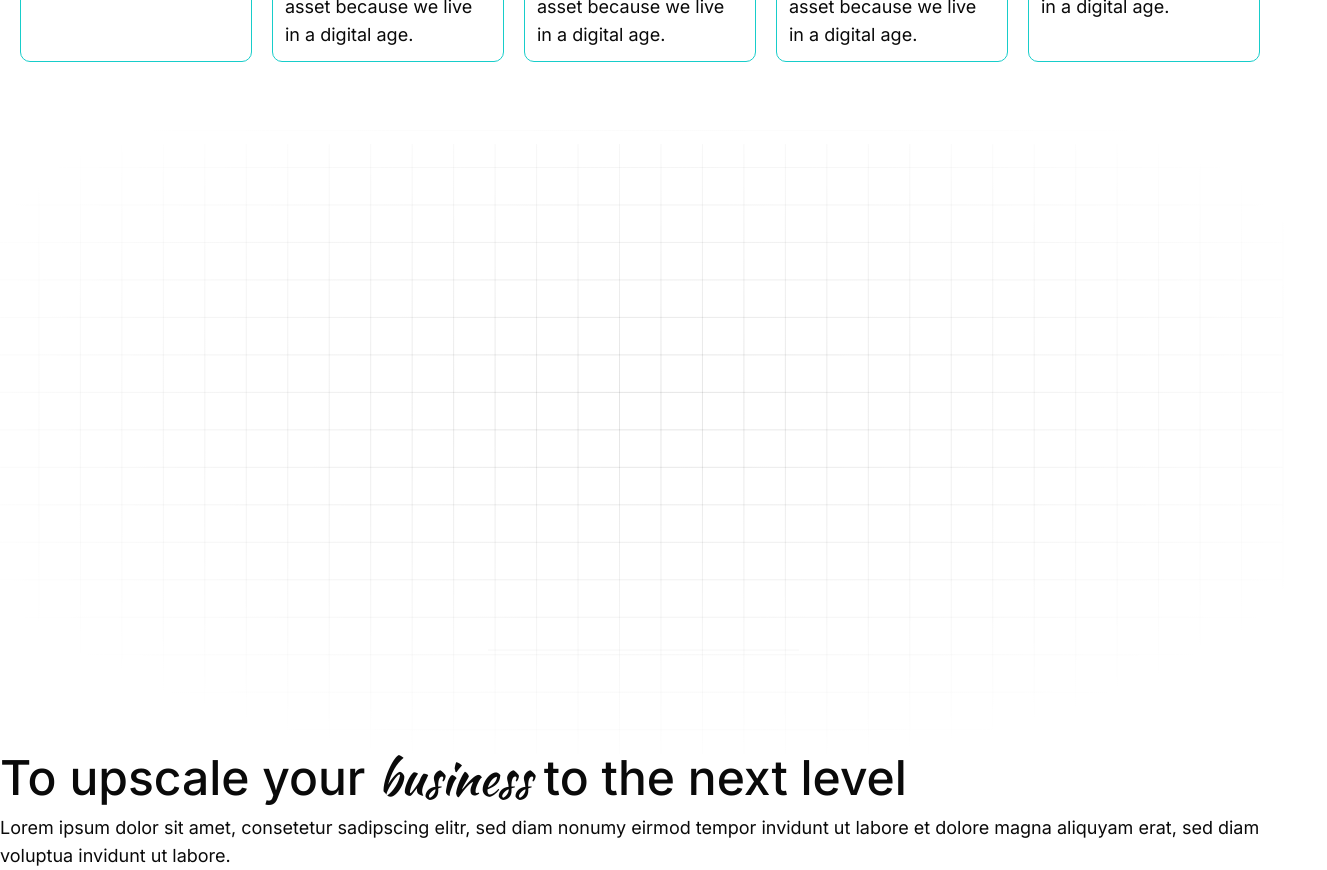
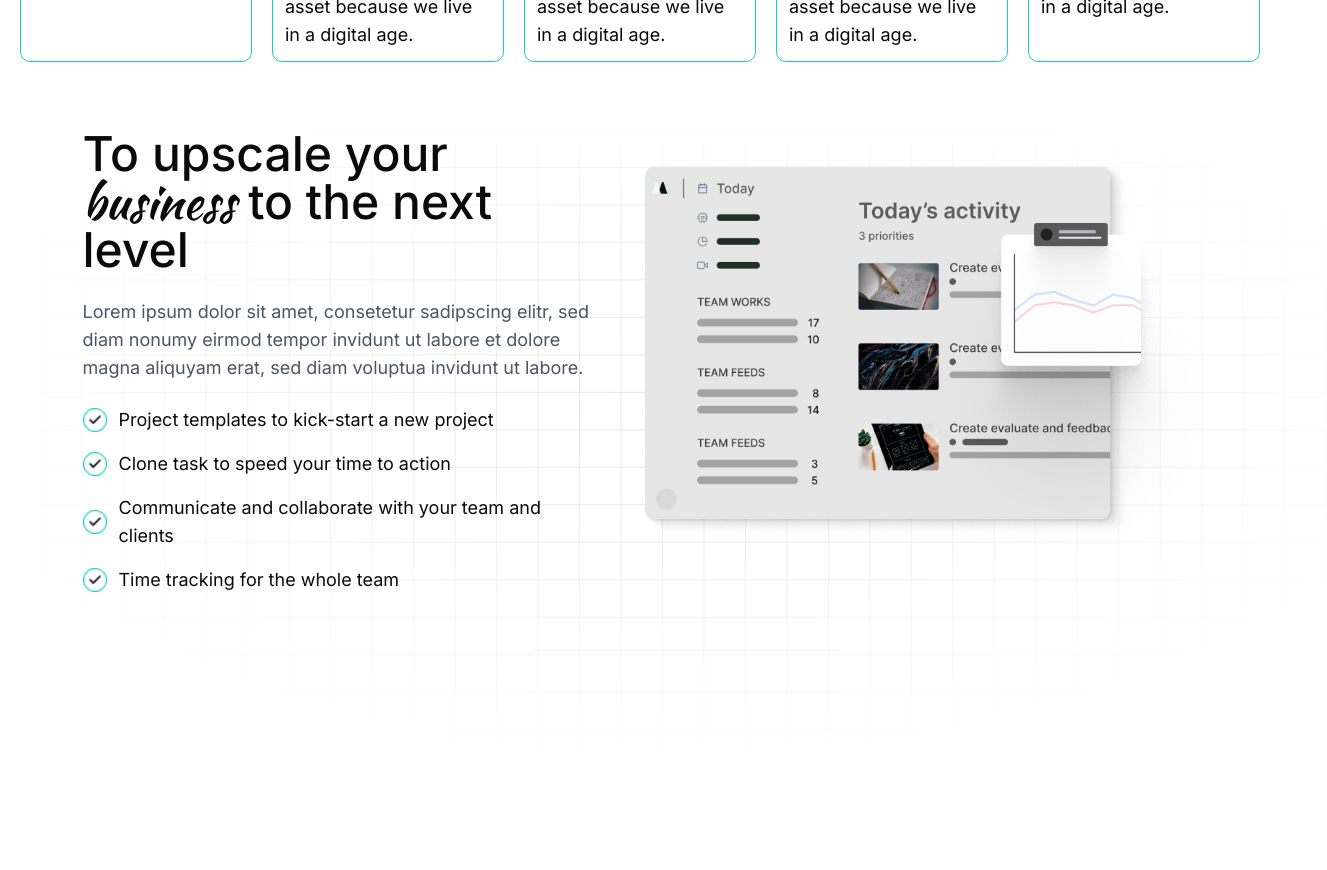
Before and after one commit to Roshen-Perera/ceylon-developers-portfolio, a Next.js app: page / in a window 1280 px wide. Shown: the part 1180-2050 px from the top of the page, 1327 px wide, since content can reach past the window. After the commit the page ends 1934 px from the top, so only its background shows below. Built offline with nearby package versions, Linux system fonts and the light colour scheme.

Commit message:
Added meshvector below div

```diff
--- a/app/page.tsx
+++ b/app/page.tsx
@@ -5,8 +5,6 @@ import MeshVector2 from "@/components/meshVector2";
 import NavBar from "@/components/navBar";
 import ServiceCarousel from "@/components/serviceCarousel";
 import Image from "next/image";
-
-
 
 export default function Home() {
   return (
@@ -69,17 +67,74 @@ export default function Home() {
       <div className="flex flex-col items-center justify-center mt-12">
         {/* <MeshVector /> */}
         <MeshVector2 />
-        <div className="flex flex-row">
-          <div className="flex flex-col gap-3">
+        <div className="flex flex-row items-center gap-12">
+          <div className="flex flex-col gap-6 flex-1 max-w-lg">
             <p className="text-5xl font-medium">
               To upscale your <span className="font-kaushan">business</span> to
               the next level
             </p>
-            <p className="text-lg">
+            <p className="text-lg text-gray-600">
               Lorem ipsum dolor sit amet, consetetur sadipscing elitr, sed diam
               nonumy eirmod tempor invidunt ut labore et dolore magna aliquyam
               erat, sed diam voluptua invidunt ut labore.
             </p>
+            <div className="flex flex-col gap-4">
+              <div className="flex flex-row gap-3 items-center">
+                <Image
+                  src={"/assets/icons/tick.png"}
+                  alt={"check mark"}
+                  width={24}
+                  height={24}
+                  className="flex-shrink-0"
+                />
+                <p className="text-lg">
+                  Project templates to kick-start a new project
+                </p>
+              </div>
+              <div className="flex flex-row gap-3 items-center">
+                <Image
+                  src={"/assets/icons/tick.png"}
+                  alt={"check mark"}
+                  width={24}
+                  height={24}
+                  className="flex-shrink-0"
+                />
+                <p className="text-lg">
+                  Clone task to speed your time to action
+                </p>
+              </div>
+              <div className="flex flex-row gap-3 items-center">
+                <Image
+                  src={"/assets/icons/tick.png"}
+                  alt={"check mark"}
+                  width={24}
+                  height={24}
+                  className="flex-shrink-0"
+                />
+                <p className="text-lg">
+                  Communicate and collaborate with your team and clients
+                </p>
+              </div>
+              <div className="flex flex-row gap-3 items-center">
+                <Image
+                  src={"/assets/icons/tick.png"}
+                  alt={"check mark"}
+                  width={24}
+                  height={24}
+                  className="flex-shrink-0"
+                />
+                <p className="text-lg">Time tracking for the whole team</p>
+              </div>
+            </div>
+          </div>
+          <div className="flex-shrink-0">
+            <Image
+              src={"/assets/images/todaysActivity.png"}
+              alt={"today's activity dashboard"}
+              width={555}
+              height={441}
+              style={{ opacity: 1 }}
+            />
           </div>
         </div>
       </div>
--- a/components/meshVector2.tsx
+++ b/components/meshVector2.tsx
@@ -5,7 +5,7 @@ const MeshVector2 = () => {
     <div>
       <svg
         width="1287"
-        className=" -z-10"
+        className=" absolute left-10 -z-10"
         height="624"
         viewBox="0 0 1287 624"
         fill="none"
```
